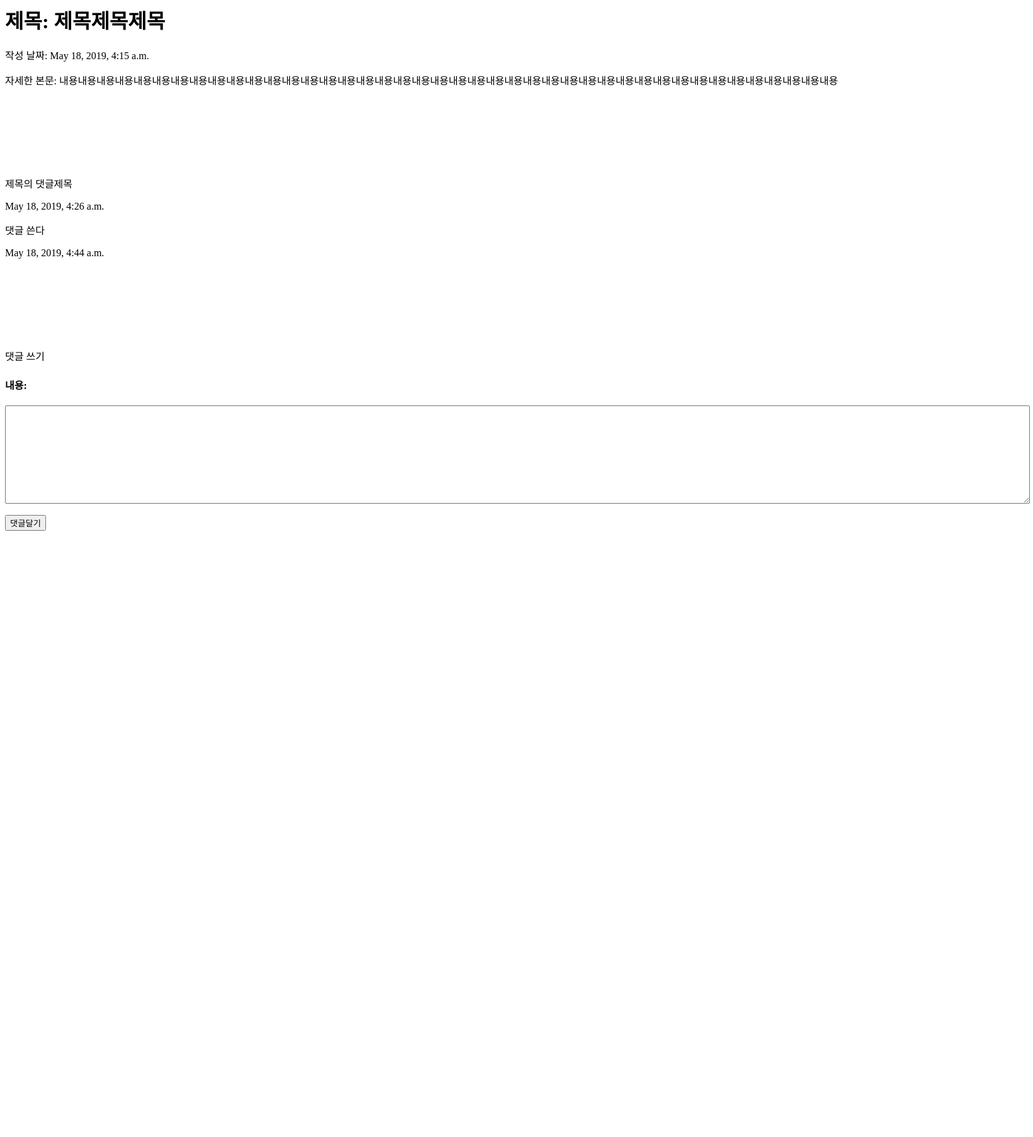
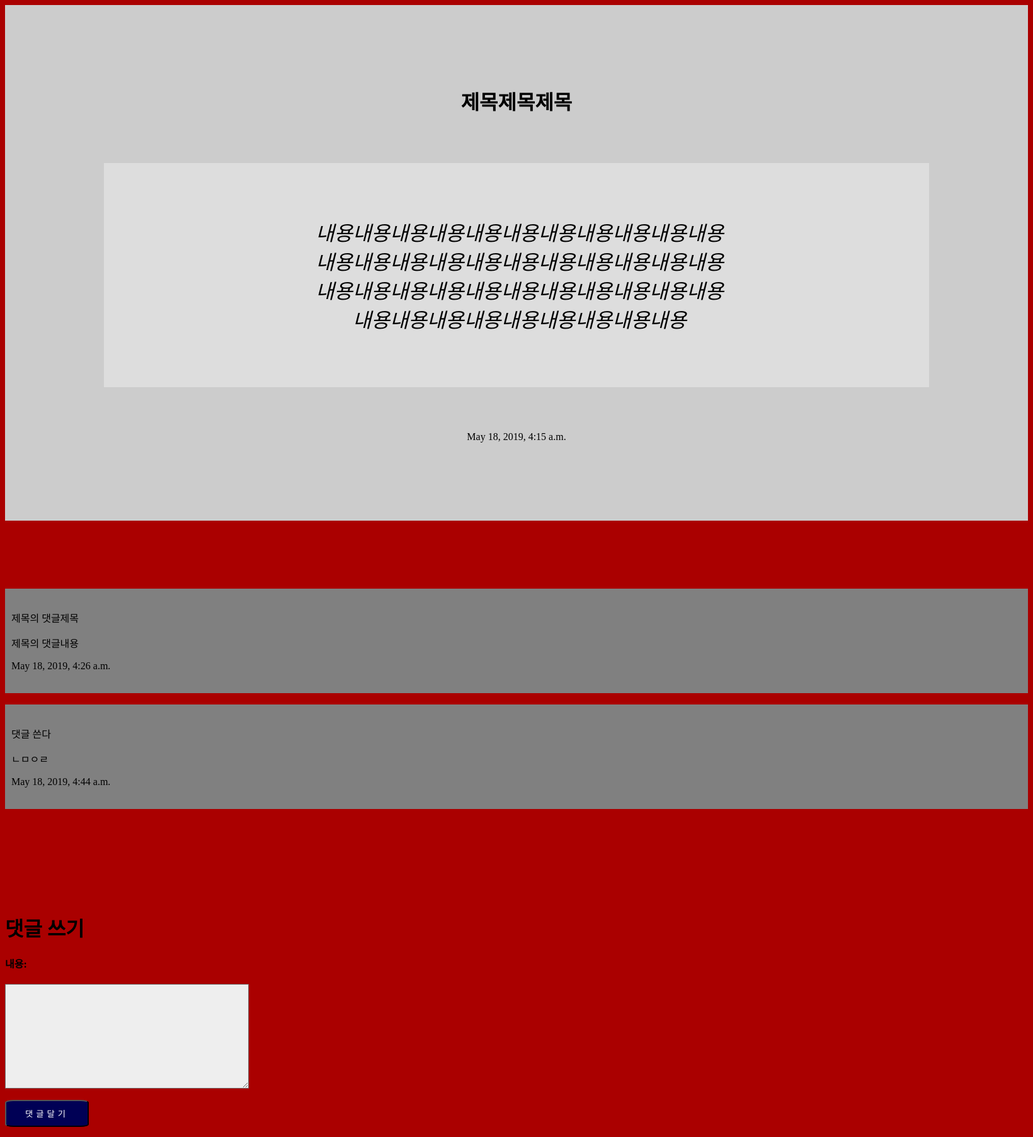
Before and after one commit to FRESH-TUNA/LikeLion_TeamProject_1, a Django app: page /11/detail in a window 1640 px wide. Shown: the whole page at 63% size. Before the commit the page ends 843 px from the top, so only its background shows below. Run offline with Django 3.2, Linux system fonts and the light colour scheme; data comes from the database, SQL or seed files in the repository; some web fonts are replaced.

Commit message:
디자인 초안

```diff
--- a/crudApp/templates/crudApp/detail.html
+++ b/crudApp/templates/crudApp/detail.html
@@ -1,22 +1,88 @@
-<h1> 제목: {{post.title}} </h1>
-<p> 작성 날짜: {{post.pub_date}} </p>
-<p> 자세한 본문: {{post.content}} </p>
+<style>
+    @font-face { font-family: 'Binggrae-Bold'; src: url('https://cdn.jsdelivr.net/gh/projectnoonnu/noonfonts_one@1.0/Binggrae-Bold.woff') format('woff'); font-weight: normal; font-style: normal; }
+    @font-face { font-family: 'KimNamyun'; src: url('https://cdn.jsdelivr.net/gh/projectnoonnu/noonfonts_one@1.0/KimNamyun.woff') format('woff'); font-weight: normal; font-style: normal; }
+    @font-face { font-family: 'HangeulNuri-Bold'; src: url('https://cdn.jsdelivr.net/gh/projectnoonnu/noonfonts_three@1.0/HangeulNuri-Bold.woff') format('woff'); font-weight: normal; font-style: normal; }
+    .cont .title {
+        font-family : 'Binggrae-Bold';
+    }
+    .cont .content {
+        font-family : 'KimNamyun';
+        font-size : 2.0em;
+    }
+    .cont {
+        background-color : #CCCCCC;
+    }
+    .contcont{
+        background-color : #DDDDDD;
+        width : 80%;
+    }
+    body *{
+        font-family : 'HangeulNuri-Bold';
+    }
+    html {
+        background-color : #AA0000;
+    }
+    input, button {
+        color : white;
+        background-color : #000055;
+        padding-left : 30px;
+        padding-right : 30px;
+        padding-top : 10px;
+        padding-bottom : 10px;
+        border-radius: 10%;
+        letter-spacing : 5px;
+    }
+    .comment {
+        background-color : gray;
+    }
+    div {
+        padding-left : 10px;
+    }
+    #commentText {
+        background-color : #EEEEEE;
+    }
+
+</style>
+<body>
+    <center class="cont">
+    <br><br><br><br><br><br>
+        <h1 class="title"> {{post.title}} </h1>
+        <br><br><br>
+        <div class="contcont">
+        <br><br><br>
+        <i><p style="width : 50%" class = "content">{{post.content}} </p></i>
+        <br><br><br>
+        </div>
+        <br><br><br>
+        <p>{{post.pub_date}} </p>
+        <br><br><br><br><br><br>
+    </center>
+
+
 
     <br><br><br><br><br><br>
+
     {% for comment in post.comment_set.all %}
+        <div class ="comment">
+            <br>
             <p>{{comment.author}}</p>
-    <p>{{comment.detail}}</p>
+            <p>{{comment.content}}</p>
             <p>{{comment.pub_date}}</p>
+            <br>
+        </div>
+        <br>
     {% endfor %}
     <br>
 
 
+
     <br><br><br><br><br><br>
-댓글 쓰기
+    <h1>댓글 쓰기</h1>
     <form action="addComment" method="post">
     {% csrf_token %}
         <h4>내용: </h4>
-    <textarea type="text" name="content" cols='200' rows="10"></textarea>
+        <textarea type="text" name="content" cols="50"rows="10" id="commentText"></textarea>
         <br><br>
         <input type="submit" value="댓글달기">
     </form>
+</body>
```
Lines whose indentation alone changed are shown as unchanged.
